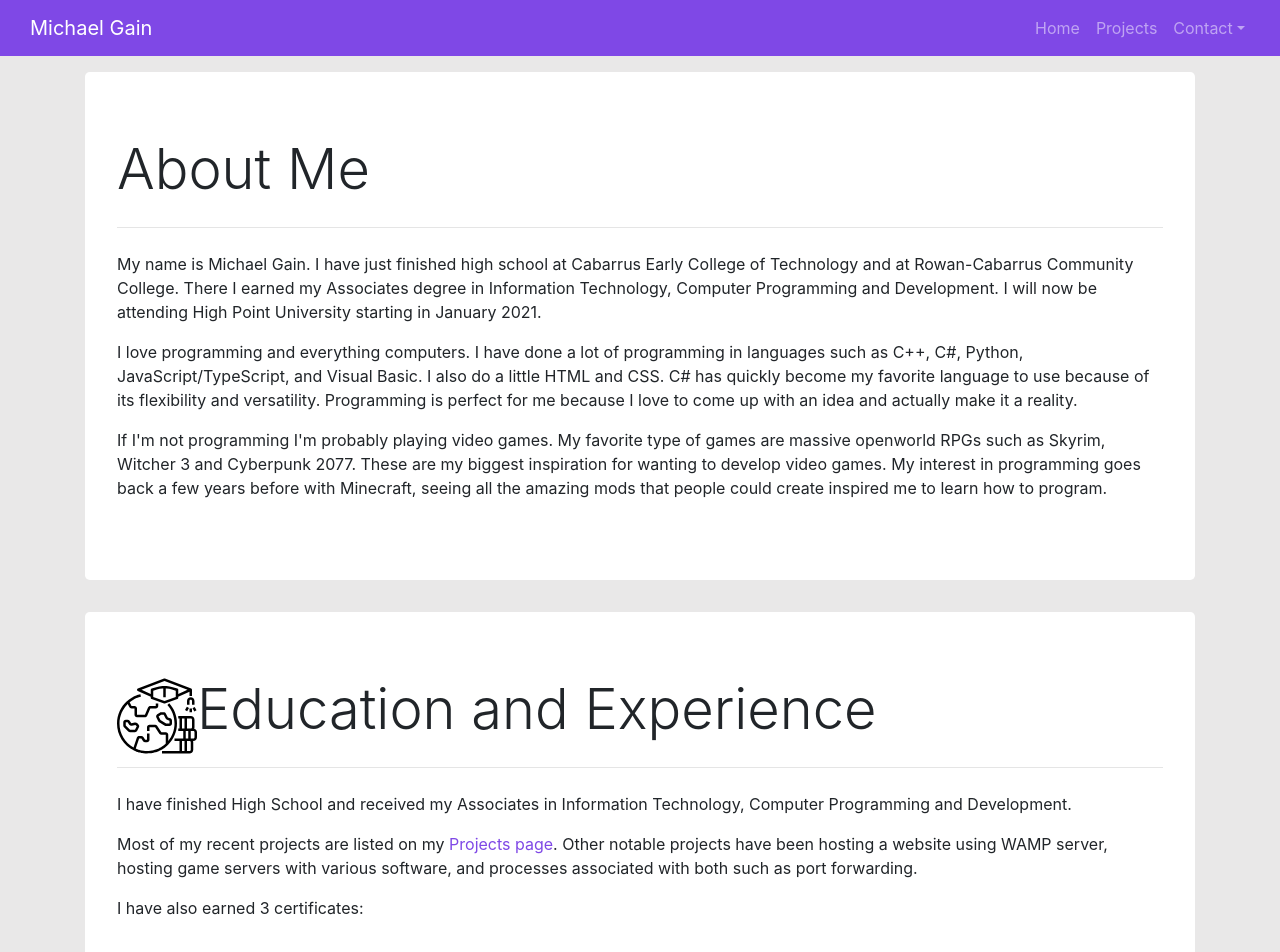
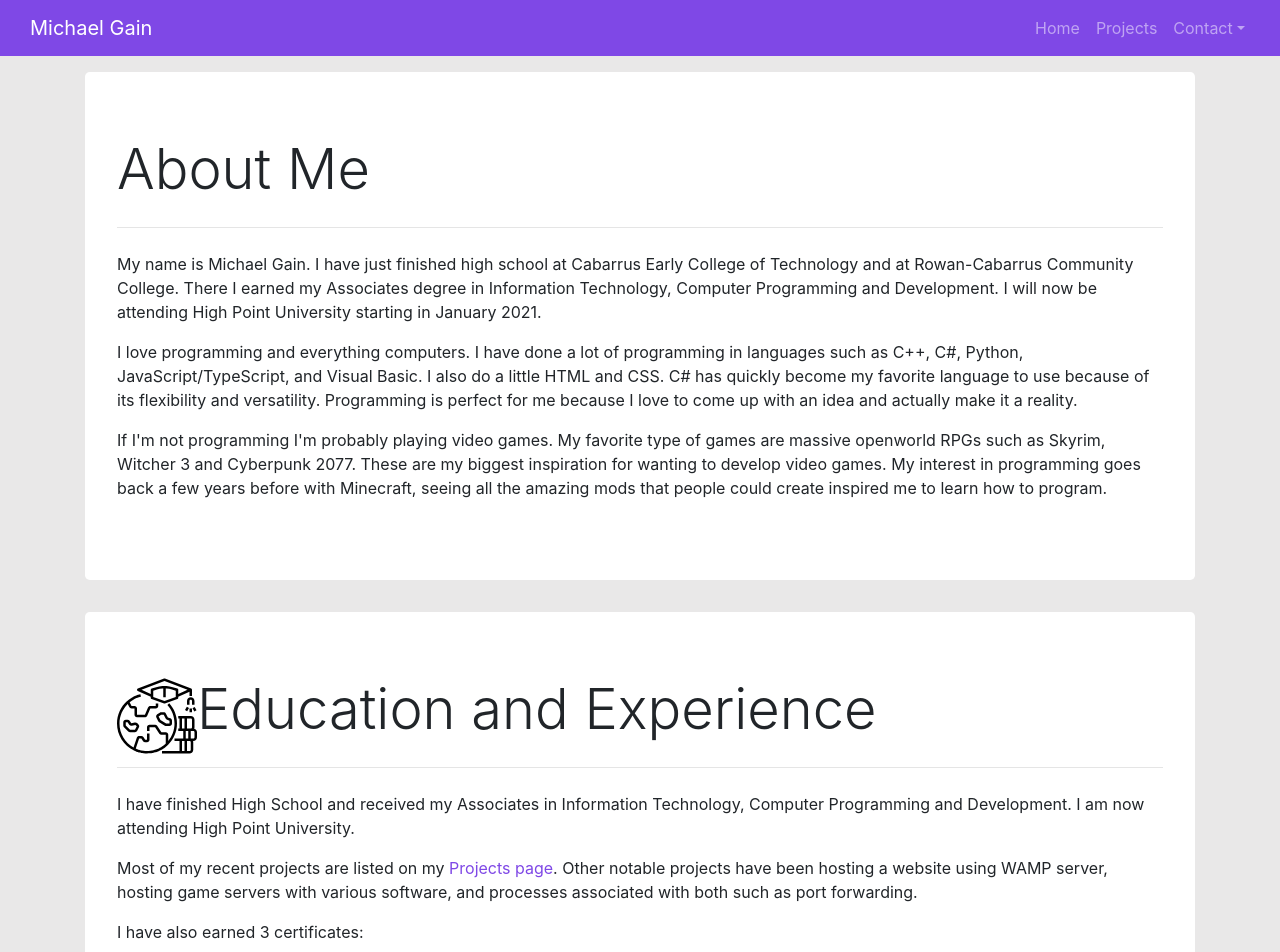
Before and after one commit to TrustyTraitor/trustytraitor.github.io, a React (Create React App) app: page /#/ in a window 1280 px wide. Shown: the top 952 px of the page. Built offline with nearby package versions, Linux system fonts and the light colour scheme.

Commit message:
updated current school

```diff
--- a/src/Home.tsx
+++ b/src/Home.tsx
@@ -36,7 +36,7 @@ function Home()
 
                     <hr className="my-4"/>
 
-                    <p>I have finished High School and received my Associates in Information Technology, Computer Programming and Development.</p>
+                    <p>I have finished High School and received my Associates in Information Technology, Computer Programming and Development. I am now attending High Point University.</p>
                     <p>Most of my recent projects are listed on my <Link to="/projects">Projects page</Link>. Other notable projects have been hosting a website using WAMP server, hosting game
                     servers with various software, and processes associated with both such as port forwarding.</p>
 
```
